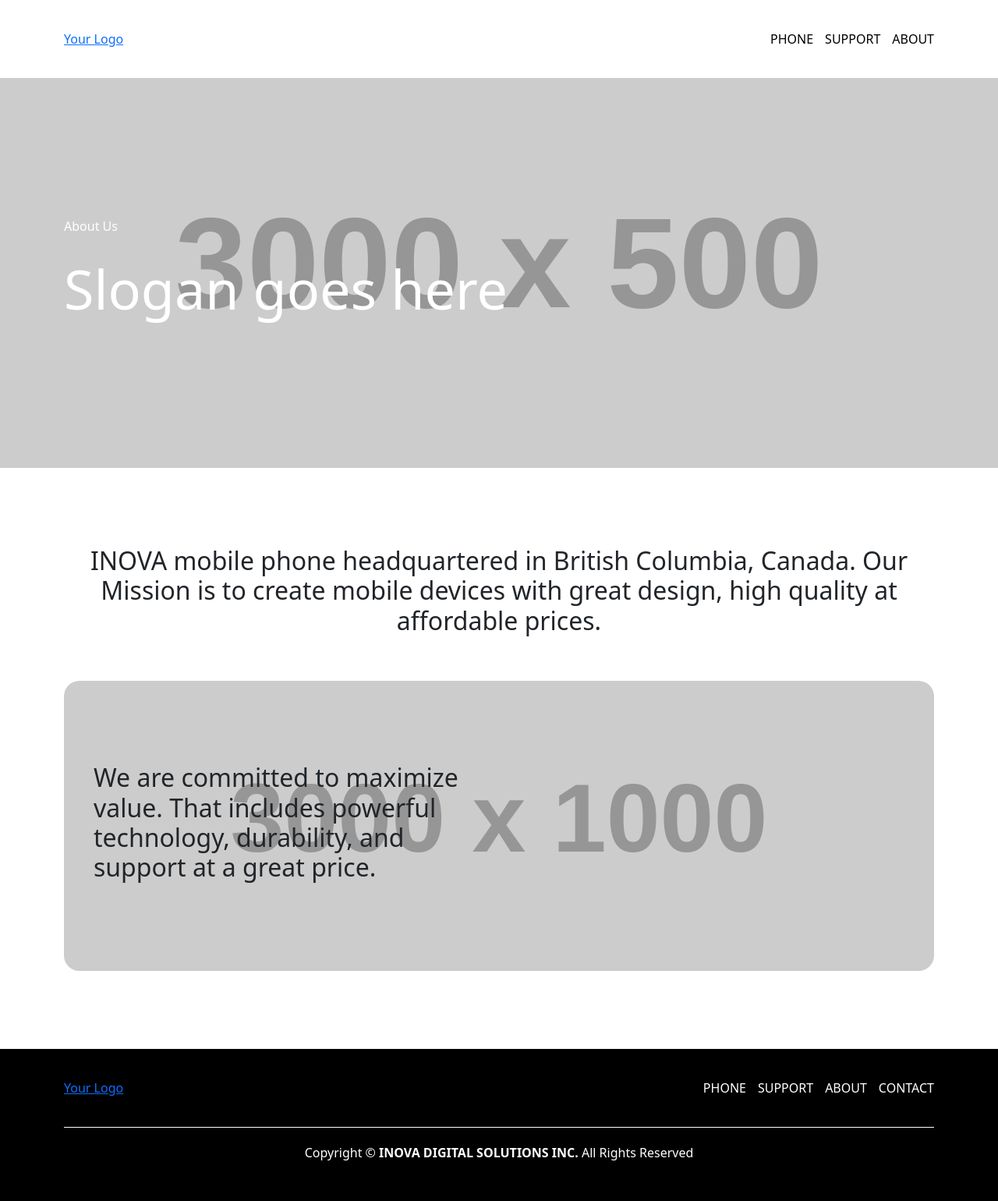
After one commit to salmankhan03/i-nova, a PHP site: page /about.php in a window 1280 px wide. The commit adds this page. Shown: the whole page at 78% size. Run offline with PHP 8.4, Linux system fonts and the light colour scheme; grey boxes labelled with a size stand in for pictures from a placeholder-image service; some libraries are stand-ins or nearby versions.

Commit message:
add about page

```diff
--- /dev/null
+++ b/about.php
@@ -0,0 +1,36 @@
+<!DOCTYPE html>
+<html lang="en">
+    <head>
+        <?php include 'HTMLhead.php'; ?>
+    </head>
+    <body>
+        <?php include 'header.php'; ?>
+
+        <div class="banner-container" id="overview">
+            <img src="https://dummyimage.com/3000x500" alt="banner" class="banner">
+            <div class="container banner-text d-flex align-items-center" style="height: 400px;">
+                <div>
+                    <p>About Us</p>
+                    <div class="heading">Slogan goes here</div>
+                </div>
+            </div>
+        </div>
+
+        <div class="container section-padding">
+            <h2 class="text-center bottom-padding">INOVA mobile phone headquartered in British Columbia, Canada. Our Mission is to create mobile devices with great design, high quality at affordable prices.</h3>
+        <!-- </div>
+
+        <div class="container section-padding"> -->
+            <div class="position-relative">
+                <img src="https://dummyimage.com/3000x1000" alt="in the box" class="img-fluid" style="border-radius: 20px;">
+                <div class="row position-absolute top-50 start-0 translate-middle-y">
+                    <div class="col-12 col-md-6" style="padding-left: 50px;">
+                        <h2>We are committed to maximize value. That includes powerful technology, durability, and support at a great price.</h2>
+                    </div>
+                </div>
+            </div>
+        </div>
+
+        <?php include 'footer.php'; ?>
+    </body>
+</html>
--- a/index.php
+++ b/index.php
@@ -100,7 +100,7 @@
         </div>
 
         <div class="container section-padding">
-            <div class="title text-center pb-4">In the box</div>
+            <div class="title text-center pb-4">In the Box</div>
             <img src="https://dummyimage.com/3000x1000" alt="in the box" class="img-fluid" style="border-radius: 20px">
         </div>
 
```
